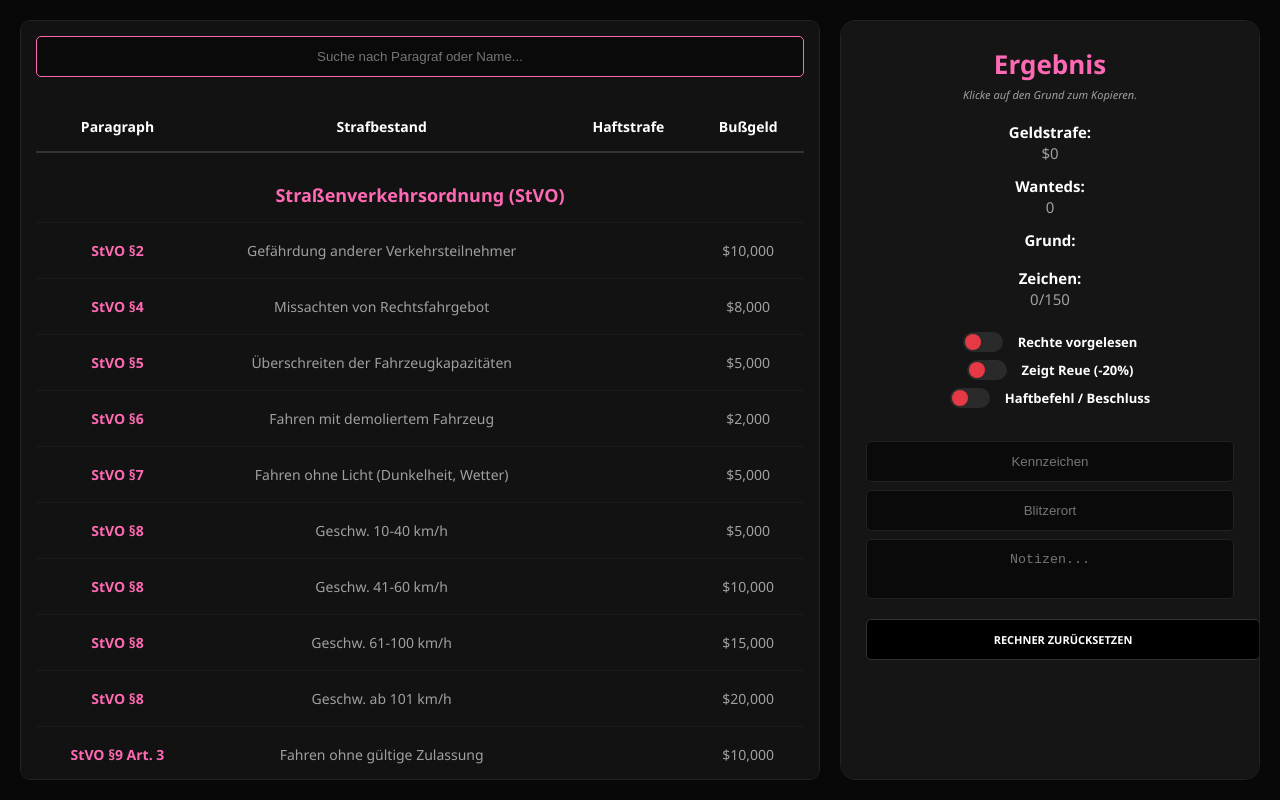
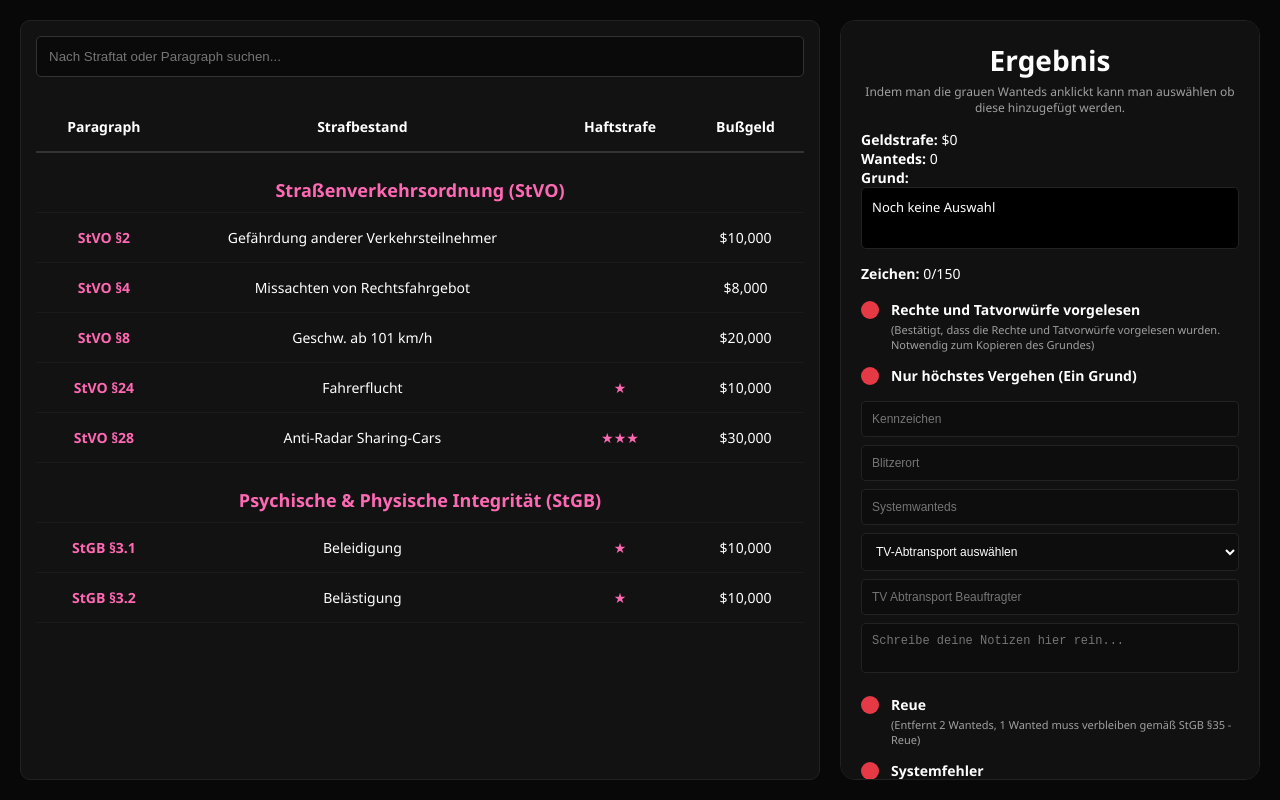
Before and after one commit to EdelLucas/bussgeld-rechner, a plain HTML site: page index.html in a window 1280 px wide. Drawn offline with Linux system fonts and the light colour scheme.

Commit message:
Update index.html

```diff
--- a/index.html
+++ b/index.html
@@ -16,7 +16,7 @@
     --input-bg: #0a0a0a;
   }
 
-  * { user-select: none; -webkit-user-select: none; text-align: center; }
+  * { user-select: none; -webkit-user-select: none; }
 
   body { margin: 0; background: var(--bg-black); color: var(--text-white); font-family: 'Segoe UI', sans-serif; overflow: hidden; }
 
@@ -35,11 +35,9 @@
     border-radius: 10px;
     overflow-y: auto;
     border: 1px solid #222;
-    display: flex;
-    flex-direction: column;
   }
 
-  /* Suchfeld Style */
+  /* Suchfeld */
   .search-container {
     margin-bottom: 15px;
     position: sticky;
@@ -52,105 +50,88 @@
     width: 100%;
     padding: 12px;
     background: var(--input-bg);
-    border: 1px solid var(--accent-pink);
+    border: 1px solid #333;
     border-radius: 5px;
     color: white;
     box-sizing: border-box;
-    outline: none;
   }
 
-  table { width: 100%; border-collapse: collapse; font-size: 14px; }
+  table { width: 100%; border-collapse: collapse; font-size: 14px; text-align: center; }
+  th { padding: 15px; border-bottom: 2px solid #333; position: sticky; top: 0; background: var(--bg-card); z-index: 10; }
+  td { padding: 15px 10px; border-bottom: 1px solid #1a1a1a; cursor: pointer; }
+  tr:hover { background: #1a1a1a; }
 
-  th {
-    padding: 15px;
-    border-bottom: 2px solid #333;
-    position: sticky;
-    top: 0;
-    background: var(--bg-card);
-    z-index: 10;
-    color: var(--text-white);
-  }
-
-  td {
-    padding: 18px 10px;
-    border-bottom: 1px solid #1a1a1a;
-    cursor: pointer;
-    vertical-align: middle;
-  }
-
-  tr:hover { background: #1a1a1a; }
-  .hidden { display: none; }
-
-  .category-row {
-    color: var(--accent-pink);
-    font-weight: bold;
-    padding: 30px 0 15px 0;
-    font-size: 18px;
-    pointer-events: none;
-  }
-
+  .category-row { color: var(--accent-pink); font-weight: bold; padding: 25px 0 10px 0; font-size: 18px; pointer-events: none; }
   .col-para { color: var(--accent-pink); font-weight: bold; }
-  .col-name { color: var(--text-gray); }
-  .col-stars { font-size: 16px; white-space: nowrap; }
-  .col-money { color: var(--text-gray); }
-
   .star-gold { color: var(--accent-pink); }
   .star-gray { color: #444; }
 
+  /* Sidebar wie im Screenshot */
   .result-sidebar {
-    background: #151515;
+    background: #111;
     border-radius: 15px;
-    padding: 25px;
+    padding: 20px;
     border: 1px solid #222;
     overflow-y: auto;
-    display: flex;
-    flex-direction: column;
-    align-items: center;
   }
 
-  .res-title { font-size: 26px; font-weight: bold; margin-bottom: 5px; color: var(--accent-pink); }
-  .res-sub { font-size: 11px; color: var(--text-gray); font-style: italic; margin-bottom: 20px; }
+  .res-title { font-size: 28px; font-weight: bold; text-align: center; color: white; margin-bottom: 5px; }
+  .res-sub { font-size: 12px; color: var(--text-gray); text-align: center; margin-bottom: 15px; line-height: 1.3; }
 
-  .res-line { font-size: 15px; margin-bottom: 12px; color: var(--text-gray); line-height: 1.4; width: 100%; }
-  .res-line b { color: white; }
+  .res-stats { font-size: 14px; margin-bottom: 15px; text-align: left; }
+  .res-stats b { color: var(--text-white); }
 
-  .grund-clickable {
-    color: var(--text-white);
-    font-weight: normal;
+  .grund-box {
+    background: #000;
+    padding: 10px;
+    border-radius: 5px;
+    border: 1px solid #222;
+    min-height: 40px;
+    margin-bottom: 15px;
     cursor: copy;
-    transition: color 0.2s;
-    word-break: break-word;
-    display: block;
-    margin-top: 5px;
+    word-break: break-all;
+    font-size: 13px;
   }
-  .grund-clickable:hover { color: var(--accent-pink); text-decoration: underline; }
-  .copy-success { color: var(--switch-green) !important; }
 
-  .switch-area { width: 100%; margin: 10px 0; }
-  .switch-row { display: flex; align-items: center; justify-content: center; gap: 15px; margin-bottom: 8px; cursor: pointer; width: 100%; }
-  .switch-pill { width: 40px; height: 20px; background: var(--switch-bg); border-radius: 10px; position: relative; flex-shrink: 0; }
-  .switch-circle { width: 16px; height: 16px; background: var(--switch-red); border-radius: 50%; position: absolute; top: 2px; left: 2px; transition: 0.3s; }
-  .active .switch-circle { transform: translateX(20px); background: var(--switch-green); }
-  .switch-text { font-size: 13px; }
+  /* Schalter & Inputs */
+  .sidebar-section { margin-bottom: 15px; }
 
-  .input-area { display: flex; flex-direction: column; gap: 8px; margin-top: 15px; width: 100%; }
-  .field { background: var(--input-bg); border: 1px solid #222; color: #fff; padding: 12px; border-radius: 5px; width: 100%; box-sizing: border-box; user-select: text; text-align: center; }
+  .switch-row { display: flex; align-items: flex-start; gap: 12px; margin-bottom: 12px; cursor: pointer; }
+  .switch-dot {
+    width: 18px; height: 18px; background: var(--switch-red); border-radius: 50%;
+    flex-shrink: 0; margin-top: 3px; transition: 0.3s;
+  }
+  .active .switch-dot { background: var(--switch-green); box-shadow: 0 0 8px var(--switch-green); }
 
-  .btn-grid { display: grid; grid-template-columns: 1fr; gap: 10px; margin-top: 20px; width: 100%; }
-  .btn { background: #000; border: 1px solid #333; color: white; padding: 12px; border-radius: 5px; font-size: 11px; cursor: pointer; text-transform: uppercase; font-weight: bold; width: 100%; }
+  .switch-label { font-size: 14px; font-weight: bold; color: white; }
+  .switch-desc { font-size: 11px; color: var(--text-gray); display: block; margin-top: 2px; }
+
+  .field-group { display: flex; flex-direction: column; gap: 8px; }
+  .field {
+    background: #0d0d0d; border: 1px solid #222; color: #fff; padding: 10px;
+    border-radius: 4px; font-size: 12px; width: 100%; box-sizing: border-box;
+  }
+  .field:focus { border-color: var(--accent-pink); outline: none; }
+
+  /* Button Grid 2x2 */
+  .btn-grid { display: grid; grid-template-columns: 1fr 1fr; gap: 10px; margin-top: 20px; }
+  .btn {
+    background: #111; border: 1px solid #222; color: white; padding: 10px 5px;
+    border-radius: 4px; font-size: 10px; cursor: pointer; text-align: center; font-weight: bold;
+  }
   .btn:hover { border-color: var(--accent-pink); color: var(--accent-pink); }
 
   .selected-row { border-left: 4px solid var(--accent-pink); background: #1d1d1d !important; }
 </style>
 </head>
-<body oncontextmenu="return false;">
+<body>
 
 <div class="main-container">
   <section class="penalty-list">
     <div class="search-container">
-      <input type="text" id="searchInput" class="search-field" placeholder="Suche nach Paragraf oder Name..." onkeyup="filterTable()">
+      <input type="text" id="searchInput" class="search-field" placeholder="Nach Straftat oder Paragraph suchen..." onkeyup="filterTable()">
     </div>
-    <table>
+    <table id="lawTable">
       <thead>
         <tr><th>Paragraph</th><th>Strafbestand</th><th>Haftstrafe</th><th>Bußgeld</th></tr>
       </thead>
@@ -160,103 +141,84 @@
 
   <aside class="result-sidebar">
     <div class="res-title">Ergebnis</div>
-    <div class="res-sub">Klicke auf den Grund zum Kopieren.</div>
+    <div class="res-sub">Indem man die grauen Wanteds anklickt kann man auswählen ob diese hinzugefügt werden.</div>
 
-    <div class="res-line"><b>Geldstrafe:</b><br><span id="outM">$0</span> <small id="reueNote" style="display:none; color:var(--switch-green)">(-20%)</small></div>
-    <div class="res-line"><b>Wanteds:</b><br><span id="outW">0</span></div>
-    <div class="res-line"><b>Grund:</b><span id="outGrund" class="grund-clickable" onclick="copyGrundText()"></span></div>
-    <div class="res-line"><b>Zeichen:</b><br><span id="outChars">0/150</span></div>
+    <div class="res-stats">
+      <b>Geldstrafe:</b> <span id="outM">$0</span><br>
+      <b>Wanteds:</b> <span id="outW">0</span><br>
+      <b>Grund:</b>
+      <div id="outGrund" class="grund-box" onclick="copyGrundText()">Noch keine Auswahl</div>
+      <b>Zeichen:</b> <span id="outChars">0/150</span>
+    </div>
 
-    <div class="switch-area">
+    <div class="sidebar-section">
       <div class="switch-row" id="swRights" onclick="toggleSwitch(this)">
-        <div class="switch-pill"><div class="switch-circle"></div></div>
-        <div class="switch-text"><b>Rechte vorgelesen</b></div>
+        <div class="switch-dot"></div>
+        <div>
+          <span class="switch-label">Rechte und Tatvorwürfe vorgelesen</span>
+          <span class="switch-desc">(Bestätigt, dass die Rechte und Tatvorwürfe vorgelesen wurden. Notwendig zum Kopieren des Grundes)</span>
+        </div>
       </div>
-      <div class="switch-row" id="swReue" onclick="toggleSwitch(this)">
-        <div class="switch-pill"><div class="switch-circle"></div></div>
-        <div class="switch-text"><b>Zeigt Reue (-20%)</b></div>
-      </div>
-      <div class="switch-row" id="swHaft" onclick="toggleSwitch(this)">
-        <div class="switch-pill"><div class="switch-circle"></div></div>
-        <div class="switch-text"><b>Haftbefehl / Beschluss</b></div>
+
+      <div class="switch-row" id="swHighest" onclick="toggleSwitch(this)">
+        <div class="switch-dot"></div>
+        <div><span class="switch-label">Nur höchstes Vergehen (Ein Grund)</span></div>
       </div>
     </div>
 
-    <div class="input-area">
+    <div class="field-group">
       <input type="text" class="field" placeholder="Kennzeichen" id="inPlate" oninput="updateDisplay()">
       <input type="text" class="field" placeholder="Blitzerort" id="inBlitzer" oninput="updateDisplay()">
-      <textarea class="field" id="inNotes" style="height: 60px; resize: none;" placeholder="Notizen..." oninput="updateDisplay()"></textarea>
+      <input type="number" class="field" placeholder="Systemwanteds" id="inSysW" oninput="updateDisplay()">
+
+      <select class="field" id="inTransport" onchange="updateDisplay()">
+        <option value="">TV-Abtransport auswählen</option>
+        <option value="Streife">Streife</option>
+        <option value="Gefangenentransporter">Gefangenentransporter</option>
+        <option value="Helikopter">Helikopter</option>
+      </select>
+
+      <input type="text" class="field" placeholder="TV Abtransport Beauftragter" id="inOfficer" oninput="updateDisplay()">
+      <textarea class="field" id="inNotes" style="height: 50px; resize: none;" placeholder="Schreibe deine Notizen hier rein..." oninput="updateDisplay()"></textarea>
+    </div>
+
+    <div class="sidebar-section" style="margin-top: 20px;">
+      <div class="switch-row" id="swReue" onclick="toggleSwitch(this)">
+        <div class="switch-dot"></div>
+        <div>
+          <span class="switch-label">Reue</span>
+          <span class="switch-desc">(Entfernt 2 Wanteds, 1 Wanted muss verbleiben gemäß StGB §35 - Reue)</span>
+        </div>
+      </div>
+
+      <div class="switch-row" id="swError" onclick="toggleSwitch(this)">
+        <div class="switch-dot"></div>
+        <div><span class="switch-label">Systemfehler</span></div>
+      </div>
     </div>
 
     <div class="btn-grid">
-      <div class="btn" onclick="location.reload()">Rechner zurücksetzen</div>
+      <div class="btn">Rechte des Tatverdächtigen</div>
+      <div class="btn">Bußgelder anzeigen</div>
+      <div class="btn">Anwaltsregister anzeigen</div>
+      <div class="btn" onclick="location.reload()">Zurücksetzen</div>
     </div>
   </aside>
 </div>
 
 <script>
+// (Hier bleibt das Gesetze-Array identisch zu deinem vorherigen Code)
 const laws = [
   { cat: "Straßenverkehrsordnung (StVO)", items: [
-    {p:"StVO §2", n:"Gefährdung anderer Verkehrsteilnehmer", m:10000, w:0, g:0},
-    {p:"StVO §4", n:"Missachten von Rechtsfahrgebot", m:8000, w:0, g:0},
-    {p:"StVO §5", n:"Überschreiten der Fahrzeugkapazitäten", m:5000, w:0, g:0},
-    {p:"StVO §6", n:"Fahren mit demoliertem Fahrzeug", m:2000, w:0, g:0},
-    {p:"StVO §7", n:"Fahren ohne Licht (Dunkelheit, Wetter)", m:5000, w:0, g:0},
-    {p:"StVO §8", n:"Geschw. 10-40 km/h", m:5000, w:0, g:0},
-    {p:"StVO §8", n:"Geschw. 41-60 km/h", m:10000, w:0, g:0},
-    {p:"StVO §8", n:"Geschw. 61-100 km/h", m:15000, w:0, g:0},
-    {p:"StVO §8", n:"Geschw. ab 101 km/h", m:20000, w:0, g:0},
-    {p:"StVO §9 Art. 3", n:"Fahren ohne gültige Zulassung", m:10000, w:0, g:0},
-    {p:"StVO §10 Art. 1", n:"Missachten Rechts vor Links", m:1000, w:0, g:0},
-    {p:"StVO §10 Art. 2", n:"Missachten von Verkehrsschildern", m:2000, w:0, g:0},
-    {p:"StVO §10 Art. 4", n:"Fahren ohne genügend Tankkapazität", m:10000, w:0, g:0},
-    {p:"StVO §10 Art. 6", n:"Nutzung Mobilgerät am Steuer", m:3000, w:0, g:0},
-    {p:"StVO §10 Art. 7", n:"Lärmbelästigung / Hupen", m:20000, w:0, g:0},
-    {p:"StVO §10 Art. 16", n:"Fahren entgegeng. Fahrtrichtung", m:30000, w:0, g:0},
-    {p:"StVO §12.1", n:"Falsch Parken / Halten", m:10000, w:0, g:0},
-    {p:"StVO §17", n:"Fahren im berauschten Zustand", m:10000, w:0, g:2},
-    {p:"StVO §20", n:"Fahren ohne Gurt", m:5000, w:0, g:0},
-    {p:"StVO §24", n:"Fahrerflucht", m:10000, w:1, g:0},
-    {p:"StVO §26", n:"Abschleppkosten", m:20000, w:0, g:0},
-    {p:"StVO §28", n:"Anti-Radar Sharing-Cars", m:30000, w:3, g:0}
-  ]},
-  { cat: "Waffengesetz (WaffG)", items: [
-    {p:"WaffG §1", n:"Besitz legaler Waffen ohne Schein", m:10000, w:1, g:1},
-    {p:"WaffG §5.1", n:"Besitz illegaler Waffen", m:30000, w:3, g:0},
-    {p:"WaffG §8.1", n:"Offenes Tragen einer Waffe", m:5000, w:1, g:0},
-    {p:"WaffG §11", n:"Ungesetzlicher Waffenhandel", m:25000, w:3, g:0}
-  ]},
-  { cat: "Betäubungsmittelgesetz (BtMG)", items: [
-    {p:"BtMG §2.1", n:"Drogenbesitz Klein", m:15000, w:0, g:1},
-    {p:"BtMG §2.1", n:"Drogenbesitz Groß (50+)", m:30000, w:2, g:0},
-    {p:"BtMG §2.2", n:"Drogenhandel", m:30000, w:3, g:0},
-    {p:"BtMG §2.1", n:"Drogen Herstellung", m:30000, w:3, g:0}
-  ]},
-  { cat: "Umgang mit Beamten (StGB)", items: [
-    {p:"StGB §15.1", n:"Nichtbeachten amtl. Anweisung", m:10000, w:0, g:2},
-    {p:"StGB §15.5", n:"Widerstand gegen Vollstreckungsbeamte", m:20000, w:2, g:0},
-    {p:"StGB §16", n:"Befreiung von Gefangenen", m:30000, w:3, g:2},
-    {p:"StGB §24", n:"Amtsanmaßung", m:25000, w:2, g:1}
+    {p:"StVO §2", n:"Gefährdung anderer Verkehrsteilnehmer", m:10000, w:0},
+    {p:"StVO §4", n:"Missachten von Rechtsfahrgebot", m:8000, w:0},
+    {p:"StVO §8", n:"Geschw. ab 101 km/h", m:20000, w:0},
+    {p:"StVO §24", n:"Fahrerflucht", m:10000, w:1},
+    {p:"StVO §28", n:"Anti-Radar Sharing-Cars", m:30000, w:3}
   ]},
   { cat: "Psychische & Physische Integrität (StGB)", items: [
-    {p:"StGB §3.1", n:"Beleidigung", m:10000, w:0, g:1},
-    {p:"StGB §4.1", n:"Mord / Mordversuch", m:30000, w:4, g:0},
-    {p:"StGB §4.2", n:"Körperverletzung", m:15000, w:2, g:0},
-    {p:"StGB §4.3", n:"Körperverletzung mit Todesfolge", m:20000, w:3, g:0},
-    {p:"StGB §27", n:"Geiselnahme", m:30000, w:3, g:0},
-    {p:"StGB §42", n:"Erpressung", m:45000, w:3, g:0}
-  ]},
-  { cat: "Wirtschaftskriminalität (StGB)", items: [
-    {p:"StGB §7", n:"Fahrzeug Diebstahl", m:10000, w:2, g:0},
-    {p:"StGB §11", n:"Raub", m:25000, w:3, g:0},
-    {p:"StGB §12.1", n:"Ammu Rob / Geschäfts Raub", m:35000, w:2, g:0},
-    {p:"StGB §41.1", n:"Besitz staatl. Eigentum", m:50000, w:3, g:0}
-  ]},
-  { cat: "Sperrzonen & Sonstiges", items: [
-    {p:"StGB §18", n:"Betreten Militärgelände", m:50000, w:5, g:0},
-    {p:"StGB §25", n:"Terrorismus", m:25000, w:3, g:0},
-    {p:"§6 StPO", n:"Bußgelder nicht bezahlt", m:0, w:5, g:0},
-    {p:"BDG", n:"Dienstvergehen", m:50000, w:0, g:5}
+    {p:"StGB §3.1", n:"Beleidigung", m:10000, w:1},
+    {p:"StGB §3.2", n:"Belästigung", m:10000, w:1}
   ]}
 ];
 
@@ -264,16 +226,15 @@ let curM = 0; let curW = 0; let activeParas = [];
 
 function render() {
   const b = document.getElementById('tableBody');
-  b.innerHTML = "";
   laws.forEach(c => {
-    b.innerHTML += `<tr class="cat-header"><td colspan="4" class="category-row">${c.cat}</td></tr>`;
+    b.innerHTML += `<tr><td colspan="4" class="category-row">${c.cat}</td></tr>`;
     c.items.forEach(i => {
-      let s = '<span class="star-gold">'+'★'.repeat(i.w)+'</span>' + '<span class="star-gray">'+'★'.repeat(i.g)+'</span>';
+      let s = '<span class="star-gold">'+'★'.repeat(i.w)+'</span>';
       b.innerHTML += `<tr class="law-row" data-search="${i.p.toLowerCase()} ${i.n.toLowerCase()}" onclick="calc(${i.m},${i.w},'${i.p}',this)">
         <td class="col-para">${i.p}</td>
-        <td class="col-name">${i.n}</td>
-        <td class="col-stars">${s}</td>
-        <td class="col-money">$${i.m.toLocaleString()}</td>
+        <td>${i.n}</td>
+        <td>${s}</td>
+        <td>$${i.m.toLocaleString()}</td>
       </tr>`;
     });
   });
@@ -281,25 +242,12 @@ function render() {
 
 function filterTable() {
   const input = document.getElementById('searchInput').value.toLowerCase();
-  const rows = document.querySelectorAll('.law-row');
-  const headers = document.querySelectorAll('.cat-header');
-
-  rows.forEach(row => {
-    const text = row.getAttribute('data-search');
-    row.style.display = text.includes(input) ? "" : "none";
-  });
-
-  // Header ausblenden wenn keine Items in der Kategorie sichtbar
-  headers.forEach(header => {
-    let next = header.nextElementSibling;
-    let hasVisible = false;
-    while(next && !next.classList.contains('cat-header')) {
-      if(next.style.display !== "none") hasVisible = true;
-      next = next.nextElementSibling;
-    }
-    header.style.display = hasVisible ? "" : "none";
+  document.querySelectorAll('.law-row').forEach(row => {
+    row.style.display = row.getAttribute('data-search').includes(input) ? "" : "none";
   });
 }
+
+function toggleSwitch(el) { el.classList.toggle('active'); updateDisplay(); }
 
 function calc(m, w, p, e) {
   e.classList.toggle('selected-row');
@@ -311,52 +259,36 @@ function calc(m, w, p, e) {
   updateDisplay();
 }
 
-function toggleSwitch(el) { el.classList.toggle('active'); updateDisplay(); }
-
 function updateDisplay() {
   const isReue = document.getElementById('swReue').classList.contains('active');
-  const isHaft = document.getElementById('swHaft').classList.contains('active');
+  const sysW = parseInt(document.getElementById('inSysW').value) || 0;
 
-  let displayM = curM;
-  if(isReue) {
-    displayM = Math.round(curM * 0.8);
-    document.getElementById('reueNote').style.display = "inline";
-  } else {
-    document.getElementById('reueNote').style.display = "none";
-  }
+  let finalW = curW + sysW;
+  if(isReue) finalW = Math.max(1, finalW - 2);
 
-  document.getElementById('outM').innerText = '$' + displayM.toLocaleString();
-  document.getElementById('outW').innerText = curW;
+  document.getElementById('outM').innerText = '$' + curM.toLocaleString();
+  document.getElementById('outW').innerText = finalW;
 
-  const now = new Date();
-  const dateStr = now.toLocaleDateString('de-DE');
-  const timeStr = now.toLocaleTimeString('de-DE', {hour: '2-digit', minute:'2-digit'});
   const plate = document.getElementById('inPlate').value;
-  const blitzer = document.getElementById('inBlitzer').value;
+  const transport = document.getElementById('inTransport').value;
 
-  let grund = "";
-  if(activeParas.length > 0 || isHaft) {
-    grund = `${dateStr} ${timeStr} | `;
-    if(isHaft) grund += "[HAFTBEFEHL/BESCHLUSS] ";
-    grund += activeParas.join(", ");
-    if(plate) grund += ` - ${plate}`;
-    if(blitzer) grund += ` - ${blitzer}`;
-    if(isReue) grund += " (inkl. Reue-Rabatt)";
-  }
+  let grund = activeParas.join(", ");
+  if(plate) grund += ` | ${plate}`;
+  if(transport) grund += ` | Trp: ${transport}`;
 
   document.getElementById('outGrund').innerText = grund || "Noch keine Auswahl";
   document.getElementById('outChars').innerText = (grund ? grund.length : 0) + "/150";
 }
 
 function copyGrundText() {
-  const text = document.getElementById('outGrund').innerText;
-  if(text && text !== "Noch keine Auswahl") {
-    navigator.clipboard.writeText(text).then(() => {
-        const g = document.getElementById('outGrund');
-        g.classList.add('copy-success');
-        setTimeout(() => g.classList.remove('copy-success'), 800);
-    });
+  if(!document.getElementById('swRights').classList.contains('active')) {
+    alert("Du musst erst die Rechte vorlesen!");
+    return;
   }
+  const t = document.getElementById('outGrund').innerText;
+  navigator.clipboard.writeText(t);
+  document.getElementById('outGrund').style.color = "var(--switch-green)";
+  setTimeout(() => document.getElementById('outGrund').style.color = "white", 800);
 }
 
 render();
```
